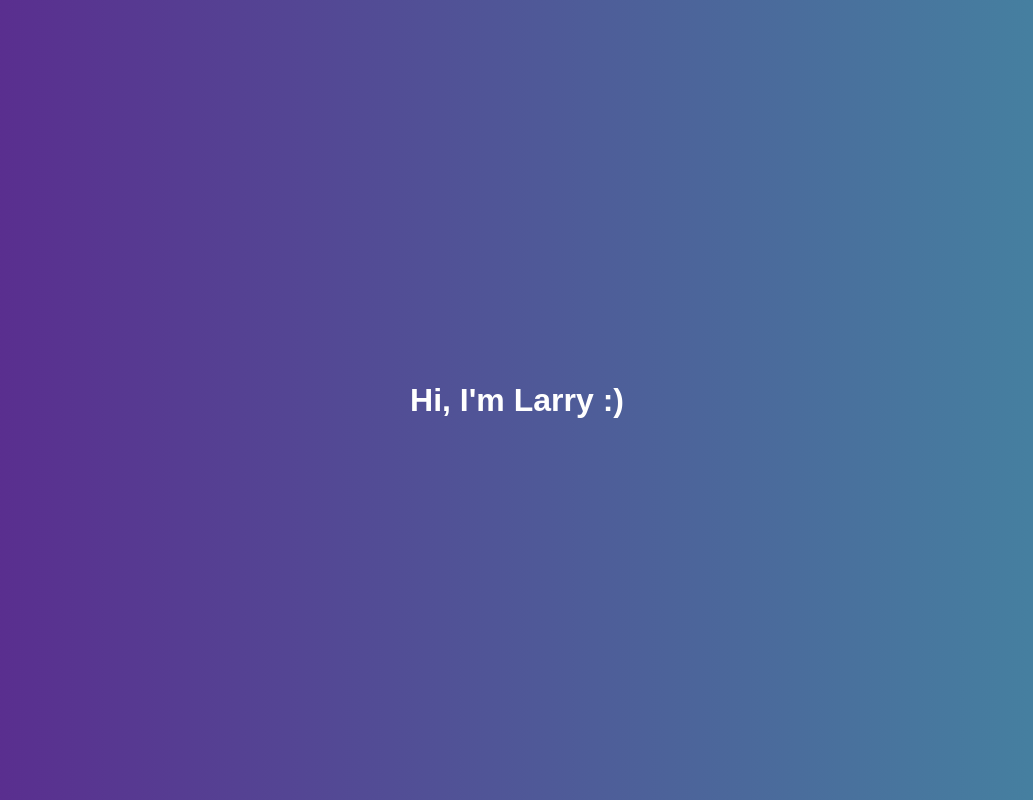
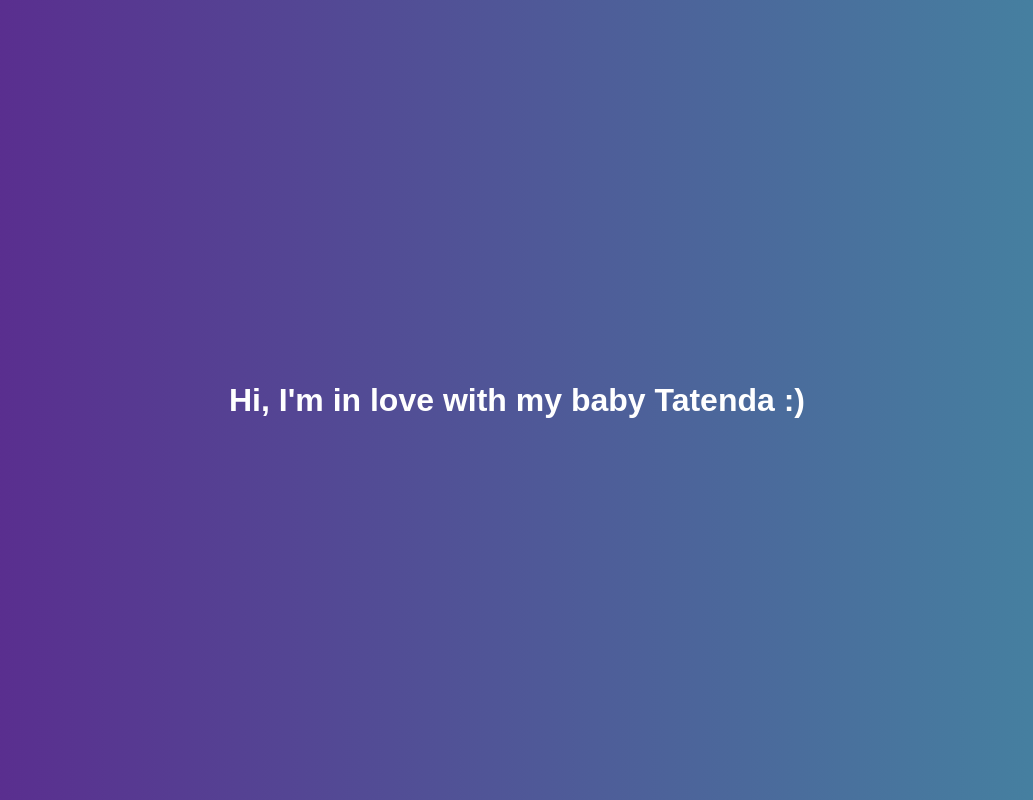
Before and after one commit to Belyklarry/nginx-jenkins-ansible-terraform, a plain HTML site: page nginx/static-site/index.html in a window 1280 px wide. Shown: the whole page, without its empty margins (123-1156 px from the left). Drawn offline with Linux system fonts and the light colour scheme.

Commit message:
updated web page content

```diff
--- a/nginx/static-site/index.html
+++ b/nginx/static-site/index.html
@@ -7,7 +7,7 @@
 </head>
 <body>
     <main class="main">
-        <h1>Hi, I'm Larry :)</h1>
+        <h1>Hi, I'm in love with my baby Tatenda :)</h1>
     </main>
 </body>
 </html>
```
